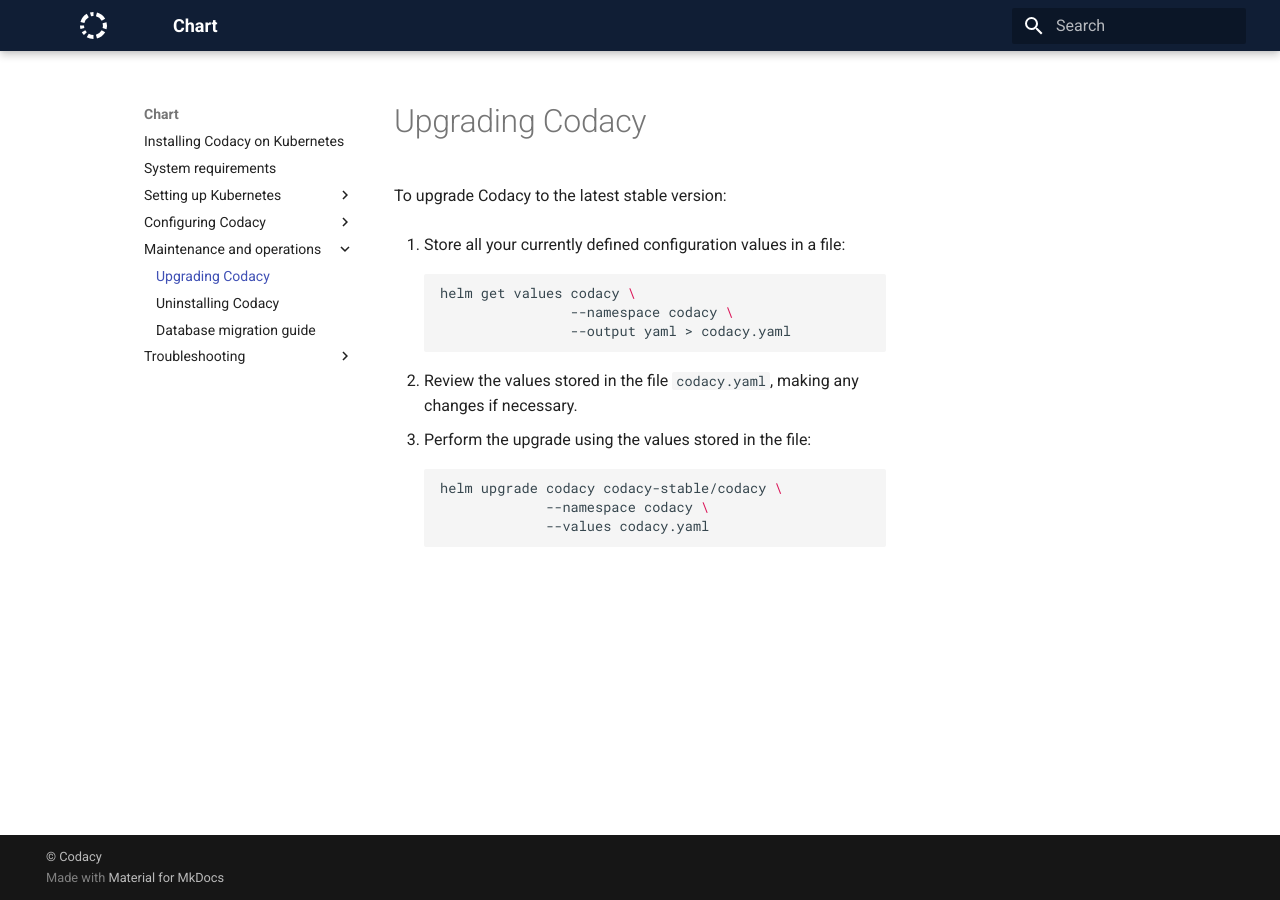
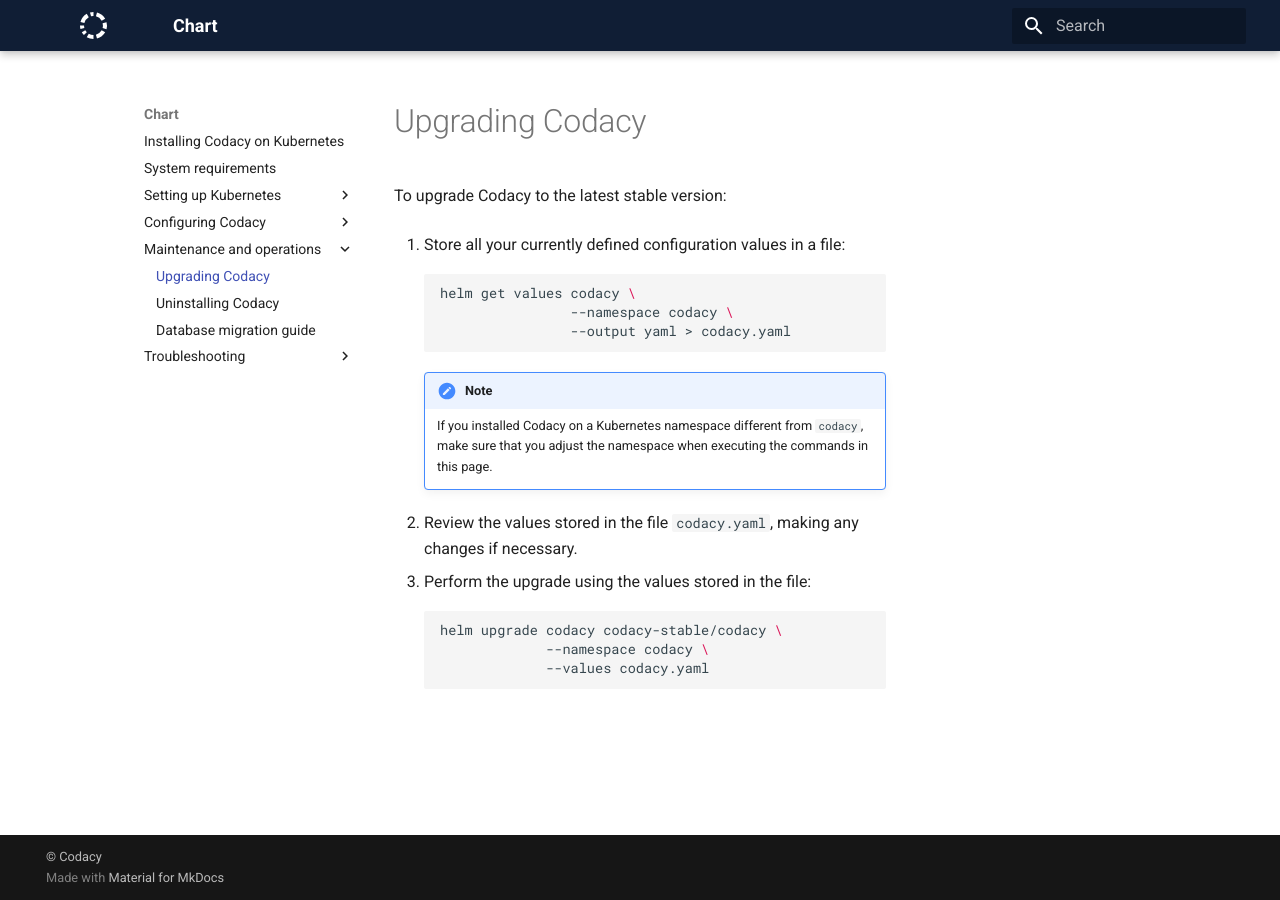
Before and after one commit to codacy/chart, an MkDocs documentation site: the page built from docs/maintenance/upgrade.md, in a window 1280 px wide. Built offline with MkDocs 1.6.1 and Material for MkDocs 9.7.7, drawn with Linux system fonts in a browser that asks for light colours.

Commit message:
Add note on setting the correct namespace if necessary.

````diff
--- a/docs/maintenance/upgrade.md
+++ b/docs/maintenance/upgrade.md
@@ -8,7 +8,11 @@
     helm get values codacy \
                     --namespace codacy \
                     --output yaml > codacy.yaml
+
     ```
+
+    !!! note
+        If you installed Codacy on a Kubernetes namespace different from `codacy`, make sure that you adjust the namespace when executing the commands in this page.
 
 2.  Review the values stored in the file `codacy.yaml`, making any changes if necessary.
 
````
